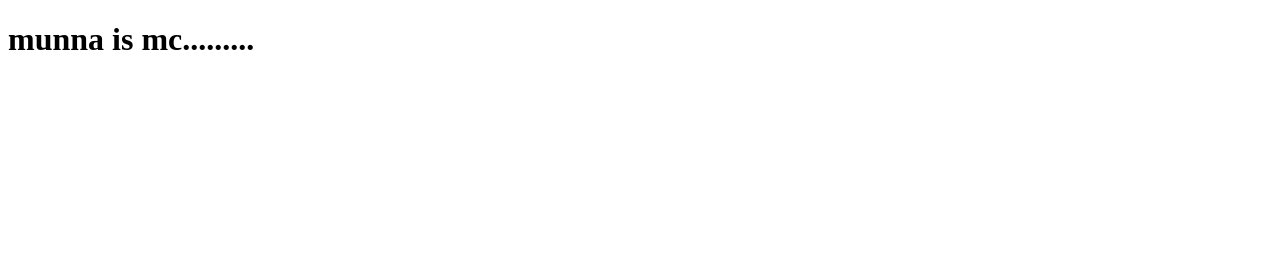
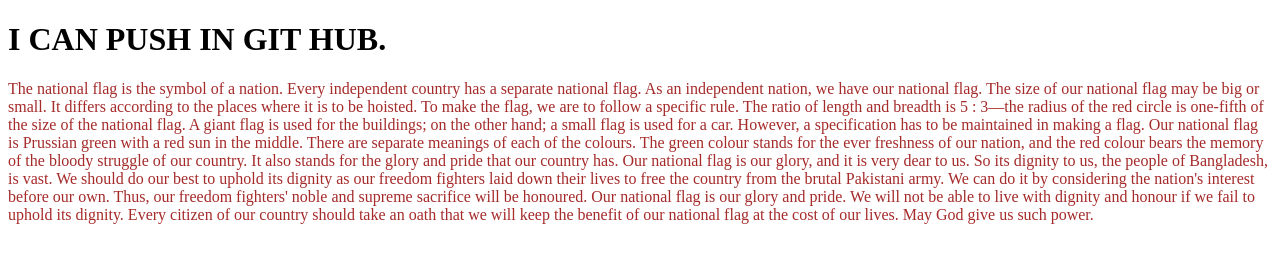
Before and after one commit to rajibhossainimran/third-project, a plain HTML site: page index.html in a window 1280 px wide. Drawn offline with Linux system fonts and the light colour scheme.

Commit message:
styles added

```diff
--- a/index.html
+++ b/index.html
@@ -9,7 +9,19 @@
 </head>
 
 <body>
-    <h1>munna is mc.........</h1>
+    <h1>I CAN PUSH IN GIT HUB.</h1>
+    <P>The national flag is the symbol of a nation. Every independent country has a separate national flag. As an independent nation, we have our national flag. The size of our national flag may be big or small. It differs according to the places where it
+        is to be hoisted. To make the flag, we are to follow a specific rule. The ratio of length and breadth is 5 : 3—the radius of the red circle is one-fifth of the size of the national flag. A giant flag is used for the buildings; on the other hand;
+        a small flag is used for a car. However, a specification has to be maintained in making a flag. Our national flag is Prussian green with a red sun in the middle. There are separate meanings of each of the colours. The green colour stands for the
+        ever freshness of our nation, and the red colour bears the memory of the bloody struggle of our country. It also stands for the glory and pride that our country has. Our national flag is our glory, and it is very dear to us. So its dignity to
+        us, the people of Bangladesh, is vast. We should do our best to uphold its dignity as our freedom fighters laid down their lives to free the country from the brutal Pakistani army. We can do it by considering the nation's interest before our own.
+        Thus, our freedom fighters' noble and supreme sacrifice will be honoured. Our national flag is our glory and pride. We will not be able to live with dignity and honour if we fail to uphold its dignity. Every citizen of our country should take
+        an oath that we will keep the benefit of our national flag at the cost of our lives. May God give us such power.</P>
+    <style>
+        p {
+            color: brown;
+        }
+    </style>
 </body>
 
 </html>
--- /dev/null
+++ b/style.css
@@ -0,0 +1,4 @@
+h {
+    color: chocolate;
+    background-color: antiquewhite;
+}
```
